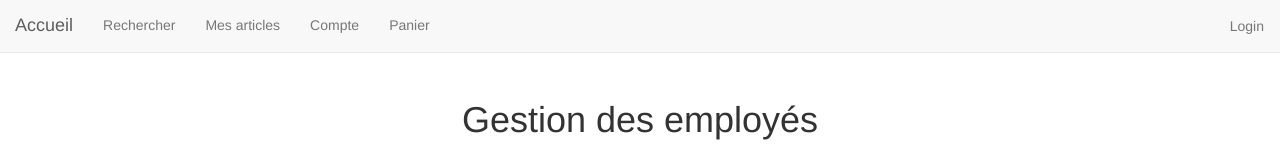
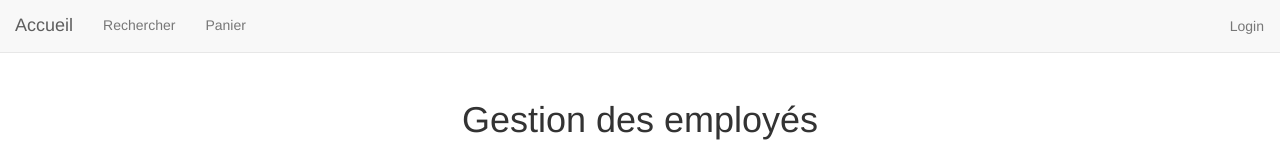
Before and after one commit to Koialle/NetArticleWeb, an Angular app: page /home in a window 1280 px wide. Shown: the top 160 px of the page. Built offline with nearby package versions, Linux system fonts and the light colour scheme.

Commit message:
Showing right menu items when logged in/off

```diff
--- a/src/app/menu/menu.component.html
+++ b/src/app/menu/menu.component.html
@@ -12,14 +12,13 @@
         <div class="collapse navbar-collapse" id="navbar-collapse-target">
             <ul class="nav navbar-nav">
                 <li><a href="#">Rechercher</a></li>
-                <li><a href="#">Mes articles</a></li>
-                <!-- TODO : Mettre le bon id -->
-                <li><a [routerLink]= "['/compte/1']">Compte</a></li>
+                <li *ngIf="sharedService.isConnected"><a href="#">Mes articles</a></li>
+                <li *ngIf="sharedService.isConnected"><a [routerLink]= "['/compte/sharedService.currentClient.categorie.idCategorie']">Compte</a></li>
                 <li><a href="#">Panier</a></li>
             </ul>
             <ul class="nav navbar-nav navbar-right">
                 <li *ngIf="!sharedService.isConnected"><a [routerLink]="['/login']" href="" class="btn btn-link">Login</a></li>
-                <li *ngIf=" sharedService.isConnected"><a href="" (click)="logout()">Logout</a></li>
+                <li *ngIf="sharedService.isConnected"><a href="" (click)="logout()">Logout</a></li>
             </ul>
         </div>
     </div>
```
